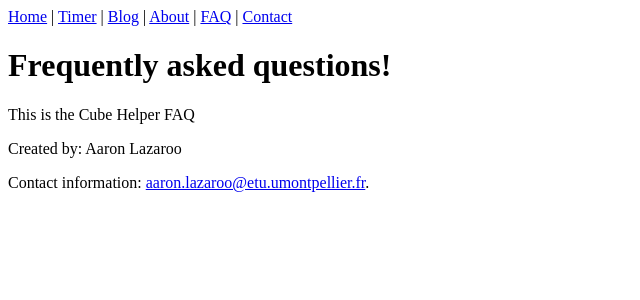
After one commit to AaronLaz/ProjetWeb, a Django app: page /faq in a window 1280 px wide. The commit adds this page. Shown: the top 300 px of the page, without its empty margins (0-640 px from the left). Run offline with Django 3.2, Linux system fonts and the light colour scheme.

Commit message:
DB + Navbar Pages + Views

```diff
--- a/ProjetWeb/ProjetWeb/urls.py
+++ b/ProjetWeb/ProjetWeb/urls.py
@@ -19,5 +19,10 @@ from myapp import views
 
 urlpatterns = [
     path('admin/', admin.site.urls),
-    path('', views.index, name='index'), # index
+    path('', views.homepage, name='homepage'), # homepage
+    path('timer', views.timer, name='timer'),
+    path('contact', views.contact, name='contact'),
+    path('faq', views.faq, name='faq'),
+    path('about', views.about, name='about'),
+    path('blog', views.blog, name='blog'),
 ]
--- /dev/null
+++ b/ProjetWeb/myapp/templates/faq.html
@@ -0,0 +1,10 @@
+{% extends 'index.html' %}
+
+{% block content %}
+
+<div>
+	<h1>Frequently asked questions!</h1>
+	<p>This is the Cube Helper FAQ</p>
+</div>
+
+{% endblock content %}
--- a/ProjetWeb/myapp/templates/index.html
+++ b/ProjetWeb/myapp/templates/index.html
@@ -3,11 +3,25 @@
 <html>
 <head>
 	<meta charset="utf-8">
-	<title>Projet Web</title>
+	<title>Cube Helper</title>
 	<link rel="stylesheet" href="{% static 'styles.css' %}">
+	<nav>
+		<a href="{% url 'homepage' %}">Home</a> |
+		<a href="{% url 'timer' %}">Timer</a> |
+		<a href="{% url 'blog' %}">Blog</a> |
+		<a href="{% url 'about' %}">About</a> |
+		<a href="{% url 'faq' %}">FAQ</a> |
+		<a href="{% url 'contact' %}">Contact</a>
+	</nav>
 </head>
 <body>
-	<h1>Title</h1>
-	<p id="test">Test</p>
+	{% block content %}
+
+	{% endblock content %}
 </body>
+<footer>
+  <p>Created by: Aaron Lazaroo</p>
+  <p>Contact information: <a href="mailto:aaron.lazaroo@etu.umontpellier.fr">
+  aaron.lazaroo@etu.umontpellier.fr</a>.</p>
+</footer>
 </html>
--- a/ProjetWeb/myapp/views.py
+++ b/ProjetWeb/myapp/views.py
@@ -1,5 +1,29 @@
-from django.shortcuts import render
+from django.shortcuts import render, redirect, get_object_or_404
+from django.contrib.auth import login, logout, authenticate
+from django.contrib.auth.decorators import login_required, permission_required
+from django.contrib.auth.models import User, Group
+from django.core.exceptions import PermissionDenied
+from django.core.paginator import Paginator, EmptyPage
 
 # Create your views here.
+
 def index(request):
 	return render(request,'index.html')
+
+def homepage(request):
+	return render(request,'homepage.html')
+
+def timer(request):
+	return render(request,'timer.html')
+
+def faq(request):
+	return render(request,'faq.html')
+
+def about(request):
+	return render(request,'about.html')
+
+def contact(request):
+	return render(request,'contact.html')
+
+def blog(request):
+	return render(request,'blog.html')
```
Also changed, not shown: ProjetWeb/myapp/models.py (+44 -0 lines), ProjetWeb/myapp/templates/about.html (added, +10 -0 lines), ProjetWeb/myapp/templates/blog.html (added, +10 -0 lines), ProjetWeb/myapp/templates/contact.html (added, +10 -0 lines), ProjetWeb/myapp/templates/homepage.html (added, +10 -0 lines), ProjetWeb/myapp/templates/timer.html (added, +10 -0 lines).
